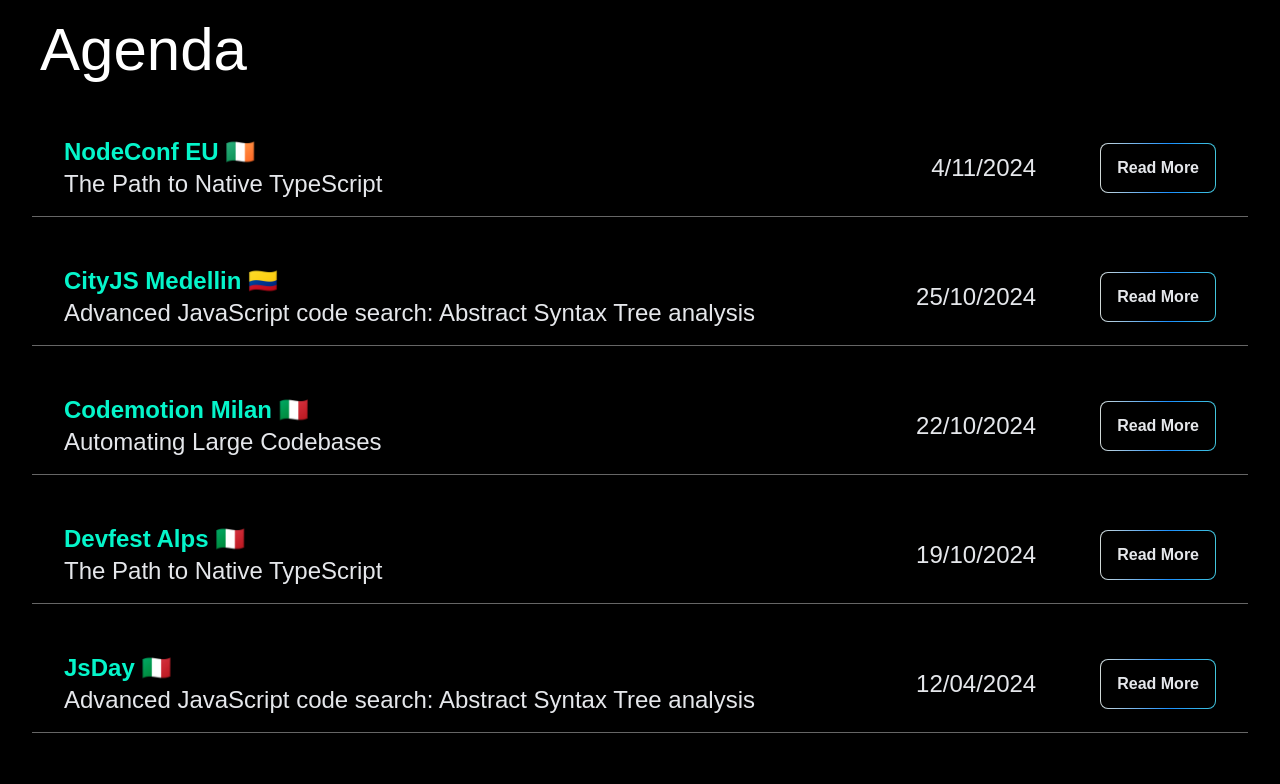
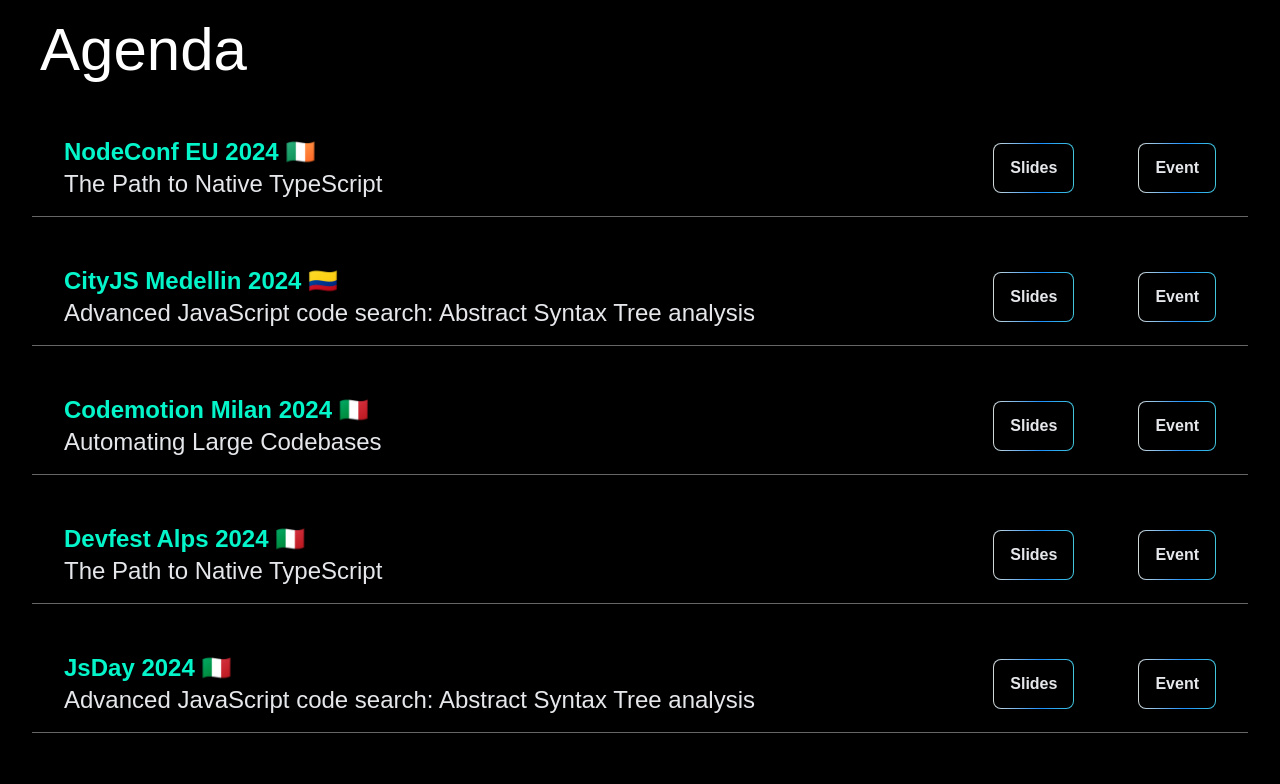
Before and after one commit to marco-ippolito/me, a Nuxt app: page / in a window 1280 px wide. Shown: the part 900-1684 px from the top of the page. Built offline with nearby package versions, Linux system fonts and the light colour scheme.

Commit message:
feat: add slides remove date

```diff
--- a/components/AgendaItem.vue
+++ b/components/AgendaItem.vue
@@ -1,15 +1,21 @@
 <template>
   <article class="agenda-item">
-    <p class="text-2xl color-gray-200">{{ props.date }}</p>
     <div class="text-2xl flex flex-col -gap-2 flex-1 order-first">
       <h3 class="color-#05f5ca font-bold">{{ props.title }}</h3>
       <p class="color-gray-200">{{ props.description }}</p>
     </div>
     <a
+      v-if="props.slides"
+      :href="props.slides"
+      target="_blank"
+      class="color-gray-200 order-last pa-4 rounded-lg animated-border decoration-none font-bold"
+      >Slides</a
+    >
+    <a
       :href="props.link"
       target="_blank"
       class="color-gray-200 order-last pa-4 rounded-lg animated-border decoration-none font-bold"
-      >Read More</a
+      >Event</a
     >
   </article>
 </template>
@@ -18,8 +24,8 @@
 const props = defineProps<{
 	title: string;
 	description: string;
-	date: string;
 	link: string;
+	slides?: string;
 }>();
 </script>
 
--- a/components/section/Agenda.vue
+++ b/components/section/Agenda.vue
@@ -2,15 +2,26 @@
   <section class="container mx-auto h-full">
     <h1 class="text-6xl m10">Agenda</h1>
     <AgendaItem v-for="item in agendaOrderedByDate" :key="`${item.conference}${item.date}`" :link="item.link"
-      :date="item.date" :title="`${item.conference} ${item.flag}`" :description="item.talk" />
+      :date="item.date" :title="`${item.conference} ${item.computedDate} ${item.flag}`" :description="item.talk" :slides="item.slides" />
   </section>
 </template>
 
 <script setup lang="ts">
 import agenda from "~/static/agenda.json";
 
+type ComputedItem = { computedDate?: string } & (typeof agenda)[0];
+
+function getFullYear(date: string) {
+	const { 2: year } = date.split("/");
+	return year;
+}
+
 const agendaOrderedByDate = agenda
 	.filter((item) => !item.private)
+	.map((item: ComputedItem) => {
+		item.computedDate = getFullYear(item.date);
+		return item;
+	})
 	.sort((a, b) => {
 		const dateA = new Date(a.date.split("/").reverse().join("-")).getTime();
 		const dateB = new Date(b.date.split("/").reverse().join("-")).getTime();
--- a/nuxt.config.ts
+++ b/nuxt.config.ts
@@ -1,6 +1,7 @@
 // https://nuxt.com/docs/api/configuration/nuxt-config
 export default defineNuxtConfig({
 	devtools: { enabled: true },
+
 	modules: [
 		"@unocss/nuxt",
 		[
@@ -13,11 +14,13 @@ export default defineNuxtConfig({
 		],
 		"@nuxt/image",
 	],
+
 	css: [
 		"@unocss/reset/normalize.css",
 		"@unocss/reset/eric-meyer.css",
 		"~/assets/css/main.css",
 	],
+
 	app: {
 		head: {
 			charset: "utf-8",
@@ -73,14 +76,18 @@ export default defineNuxtConfig({
 			htmlAttrs: { lang: "en" },
 		},
 	},
+
 	build: {
 		extractCSS: {
 			allChunks: true,
 		},
 	},
+
 	router: {
 		options: {
 			scrollBehaviorType: "smooth",
 		},
 	},
+
+	compatibilityDate: "2024-11-12",
 });
--- a/package.json
+++ b/package.json
@@ -9,7 +9,7 @@
 		"preview": "serve .output/public",
 		"preview:generate": "pnpm generate && serve .output/public",
 		"postinstall": "nuxt prepare",
-		"lint": "biome check --apply .",
+		"lint": "biome check --write .",
 		"format": "biome format . --write"
 	},
 	"devDependencies": {
```
Also changed, not shown: assets/css/main.css (indentation only), static/agenda.json (line endings or trailing spaces), 2 other files (tests, documents, lock files or other folders).
